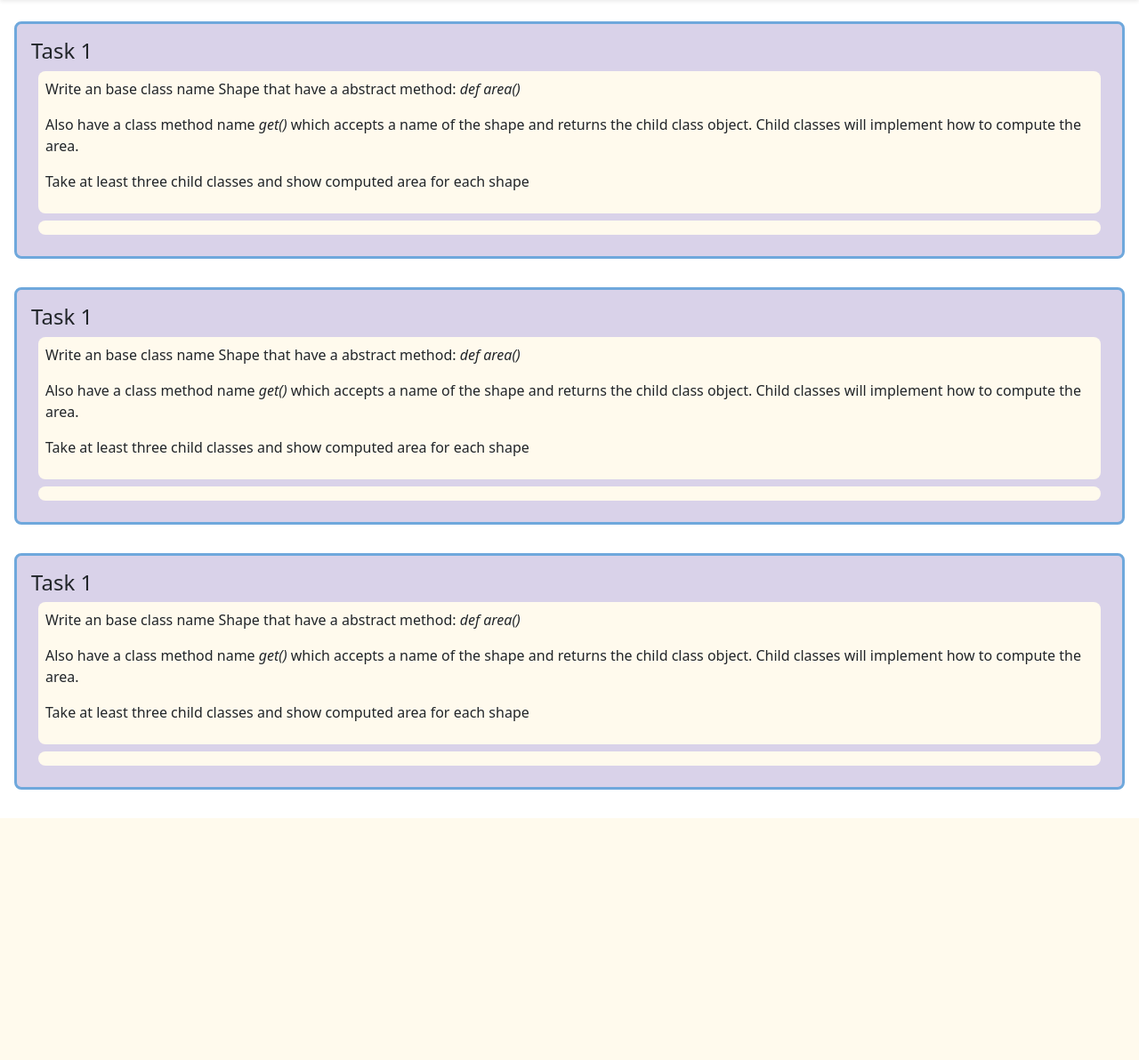
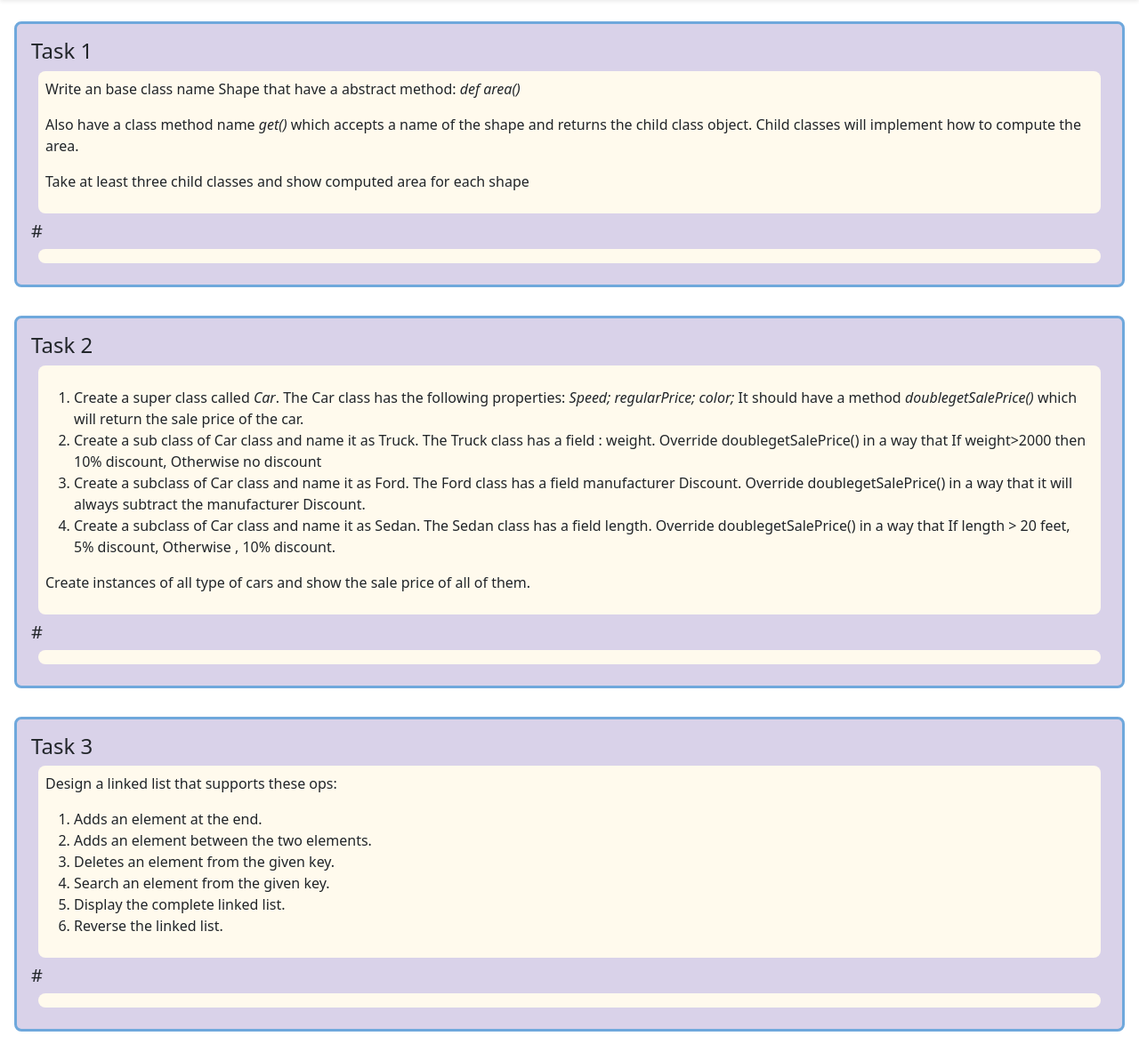
Before and after one commit to ShantanuMittalUnthinkable/Python-Training, a Django app: page /assignments/5/main in a window 1280 px wide. Shown: the part 56-1248 px from the top of the page at 89% size. Before the commit the page ends 976 px from the top, so only its background shows below. Run offline with Django 3.2, Linux system fonts and the light colour scheme.

Commit message:
Assignment 5 tasks on html

```diff
--- a/training/apps/assignment_4/templates/assignment_4/4.html
+++ b/training/apps/assignment_4/templates/assignment_4/4.html
@@ -8,6 +8,7 @@
 Assignment 4
 {% endblock %}
 {% block next_url %}{% url 'assignments:5:main' %}{% endblock %}
+{% block tt %}Assignment 5{% endblock %}
 {% block main %}
 <div class="jumbotron">
     <h4>Task 1</h4>
@@ -214,7 +215,7 @@ Assignment 4
         ).then(
             (data) => {
                 dt = data['age'];
-                var ele = document.getElementById('time_to_50   ');
+                var ele = document.getElementById('time_to_50');
                 ele.innerText = dt;
             }
         )
--- a/training/apps/assignment_5/templates/assignment_5/5.html
+++ b/training/apps/assignment_5/templates/assignment_5/5.html
@@ -6,6 +6,7 @@
 {% endblock %}
 {% block nav_title %}Assignment 5{% endblock %}
 {% block next_url %}{% url 'assignments:4:main' %}{% endblock %}
+{% block tt %}Assignment 4{% endblock %}
 {% block main %}
 <div class="jumbotron">
     <h4>Task 1</h4>
@@ -21,38 +22,57 @@
             Take at least three child classes and show computed area for each shape
         </p>
     </div>
+    <h5>#</h5>
     <div class="even-jumbotron"></div>
 </div>
 <div class="jumbotron">
-    <h4>Task 1</h4>
+    <h4>Task 2</h4>
     <div class="even-jumbotron">
         <p>
-            Write an base class name Shape that have a abstract method: <i>def area()</i>
+            <ol>
+                <li>
+                    Create a super class called <i>Car</i>. The Car class has the following properties:<i> Speed; regularPrice; color;</i>
+                    It should have a method <i>doublegetSalePrice()</i> which will return the sale price of the car.
+                </li>
+                <li>
+                    Create a sub class of Car class and name it as Truck. The Truck class has a field : weight.
+                    Override doublegetSalePrice() in a way that If weight>2000 then 10% discount, Otherwise no discount
+                </li>
+                <li>
+                    Create a subclass of Car class and name it as Ford. The Ford class has a field manufacturer Discount.
+                    Override doublegetSalePrice() in a way that it will always subtract the manufacturer Discount.
+                </li>
+                <li>
+                    Create a subclass of Car class and name it as Sedan. The Sedan class has a field length.
+                    Override doublegetSalePrice() in a way that If length > 20 feet, 5% discount, Otherwise , 10% discount.
+                </li>
+            </ol>
         </p>
         <p>
-            Also have a class method name <i>get()</i> which accepts a name of the shape and returns the child class object.
-            Child classes will implement how to compute the area.
-        </p>
-        <p>
-            Take at least three child classes and show computed area for each shape
+            Create instances of all type of cars and show the sale price of all of them.
         </p>
     </div>
+    <h5>#</h5>
     <div class="even-jumbotron"></div>
 </div>
 <div class="jumbotron">
-    <h4>Task 1</h4>
+    <h4>Task 3</h4>
     <div class="even-jumbotron">
         <p>
-            Write an base class name Shape that have a abstract method: <i>def area()</i>
+            Design a linked list that supports these ops:
         </p>
         <p>
-            Also have a class method name <i>get()</i> which accepts a name of the shape and returns the child class object.
-            Child classes will implement how to compute the area.
-        </p>
-        <p>
-            Take at least three child classes and show computed area for each shape
+            <ol>
+                <li>Adds an element at the end.</li>
+                <li>Adds an element between the two elements.</li>
+                <li>Deletes an element from the given key.</li>
+                <li>Search an element from the given key.</li>
+                <li>Display the complete linked list.</li>
+                <li>Reverse the linked list.</li>
+            </ol>
         </p>
     </div>
+    <h5>#</h5>
     <div class="even-jumbotron"></div>
 </div>
 {% endblock %}
--- a/training/apps/templates/apps/base.html
+++ b/training/apps/templates/apps/base.html
@@ -60,7 +60,7 @@
         <div class="container-fluid" style="height: 100%;">
             <div class="row" style="width: 100%; height: 100%;">
                 <div class="col-1" style="height: 100%; vertical-align: middle; text-align: center;">
-                    <a href="{% url 'home' %}">
+                    <a href="{% url 'home' %}" data-bs-toggle="tooltip" data-bs-placement="bottom" title="Home">
                         <svg id="home_button" xmlns="http://www.w3.org/2000/svg" width="100%" height="100%" class="bi bi-house" viewBox="0 0 16 16" style="fill: white;">
                             <path fill-rule="evenodd" d="M2 13.5V7h1v6.5a.5.5 0 0 0 .5.5h9a.5.5 0 0 0 .5-.5V7h1v6.5a1.5 1.5 0 0 1-1.5 1.5h-9A1.5 1.5 0 0 1 2 13.5zm11-11V6l-2-2V2.5a.5.5 0 0 1 .5-.5h1a.5.5 0 0 1 .5.5z"/>
                             <path fill-rule="evenodd" d="M7.293 1.5a1 1 0 0 1 1.414 0l6.647 6.646a.5.5 0 0 1-.708.708L8 2.207 1.354 8.854a.5.5 0 1 1-.708-.708L7.293 1.5z"/>
@@ -75,7 +75,7 @@
                     </h2>
                 </div>
                 <div class="col-1" style="height: 100%;">
-                    <a href="{% block next_url %}#{% endblock %}">
+                    <a href="{% block next_url %}#{% endblock %}" data-bs-toggle="tooltip" data-bs-placement="bottom" title="{% block tt %}#{% endblock %}">
                         <svg id="next_button" xmlns="http://www.w3.org/2000/svg" width="100%" height="100%" class="bi bi-arrow-right-square" viewBox="0 0 16 16" style="fill: whitesmoke;">
                             <path fill-rule="evenodd" d="M15 2a1 1 0 0 0-1-1H2a1 1 0 0 0-1 1v12a1 1 0 0 0 1 1h12a1 1 0 0 0 1-1V2zM0 2a2 2 0 0 1 2-2h12a2 2 0 0 1 2 2v12a2 2 0 0 1-2 2H2a2 2 0 0 1-2-2V2zm4.5 5.5a.5.5 0 0 0 0 1h5.793l-2.147 2.146a.5.5 0 0 0 .708.708l3-3a.5.5 0 0 0 0-.708l-3-3a.5.5 0 1 0-.708.708L10.293 7.5H4.5z"/>
                         </svg>
```
Also changed, not shown: training/apps/templates/apps/home.html (+33 -18 lines).
